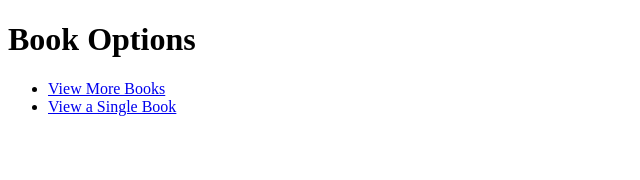
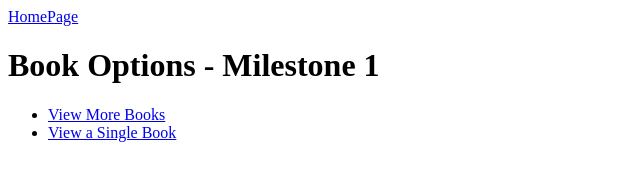
Before and after one commit to s-ardebili/IT4403, a plain HTML site: page m1.html in a window 1280 px wide. Shown: the whole page, without its empty margins (0-640 px from the left). Drawn offline with Linux system fonts and the light colour scheme.

Commit message:
Update m1.html

```diff
--- a/m1.html
+++ b/m1.html
@@ -4,16 +4,21 @@
     <meta charset="UTF-8">
     <meta name="viewport" content="width=device-width, initial-scale=1.0">
     <title>Book Options</title>
-
+    <link rel="stylesheet" href="m1.css">
 </head>
 <body>
 
-    <h1>Book Options</h1>
+    <header>
+        <nav class="homepage-link">
+            <a href="index.html">HomePage</a>
+        </nav>
+    </header>
+
+    <h1>Book Options - Milestone 1</h1>
     <ul>
         <li><a href="list.html">View More Books</a></li>
         <li><a href="single.html">View a Single Book</a></li>
     </ul>
 
-
 </body>
 </html>
```
